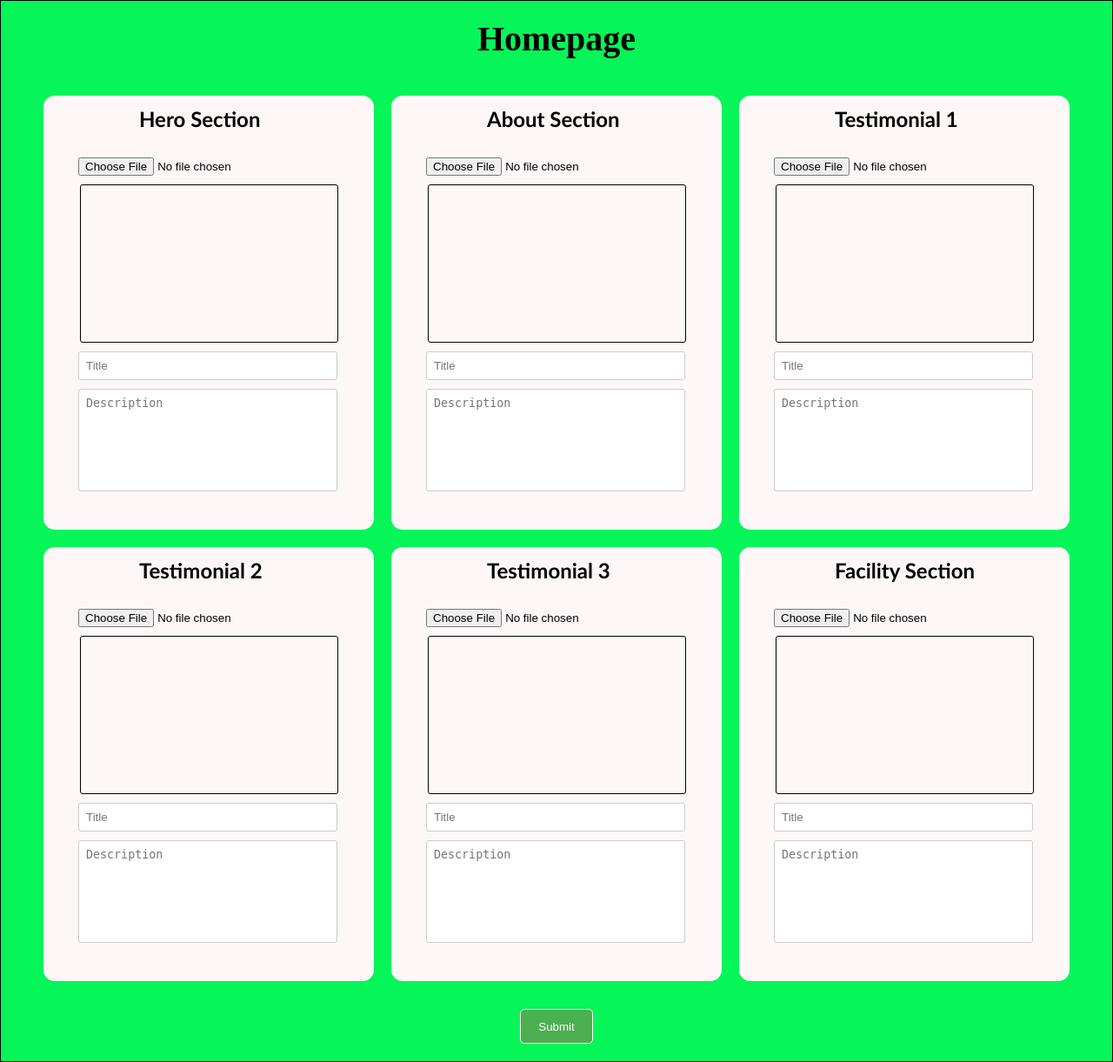
After one commit to coder-Rit/Society-Management-Website, a PHP site: the page made by Admin Panel/admin_home.html in a window 1280 px wide. The commit adds this page. Shown: the whole page at 87% size. Run offline with PHP 8.4, Linux system fonts and the light colour scheme.

Commit message:
changes in admin home backpage

```diff
--- a/Admin Panel/home.css
+++ b/Admin Panel/admin_home.css
@@ -1,56 +1,80 @@
+*{
+    margin: 0;
+    padding: 0;
+}
+h1{
+    margin: 20px 0px;
+    text-align: center;
+    font-size: 40px;
+}
+main{
+    background-color: #06f559;
+    border: 1px solid black;
+    min-height: 120svh;
+}
 .container {
-    background-color: #06f559;
     padding: 22px;
+    display: flex;
+    justify-content: center;
+    gap: 20px;
+    flex-wrap: wrap;
 }
-
 .box {
-    margin: 20px;
-    padding: 59px;
+    /* margin: 20px; */
+    padding: 40px;
     /* border: 2px solid #0a0909; */
     background-color: #fdf7f7;
     border-radius: 5px;
     width: 300px;
-    height: 400px;
+    min-height: 400px;
     display: inline-block;
     border-radius: 13px;
 }
-
-
-
 input[type="file"] {
-    margin-bottom: 10px;
+    margin: 30px 0px 10px 0px;
 }
-
-input[type="text"],
-textarea {
+input[type="text"]{
     width: calc(100% - 20px);
     padding: 8px;
-    margin-bottom: 10px;
+    margin: 40px 0px 10px 0px;
     border: 1px solid #ccc;
     border-radius: 3px;
 }
 
 textarea {
+    width: calc(100% - 20px);
+    padding: 8px;
+    border: 1px solid #ccc;
+    border-radius: 3px;
     height: 100px;
     resize: none;
 }
 
 .preview {
     width: 295px;
-    height: 200px;
+    height: 180px;
     margin-bottom: 10px;
-    border: 1px solid #ccc;
+    border: 1px solid black;
     border-radius: 3px;
     margin-bottom: -30px;
+    background-position: center;
+    background-size: contain;
+    background-repeat: no-repeat;
 }
-
+.button{
+    /* border: 1px solid black; */
+    display: flex;
+    justify-content: center;
+    min-height: 50px;
+    padding: 10px
+}
 #submitBtn {
-    display: block;
-    margin: auto;
+    height: 40px;
     padding: 10px 20px;
     background-color: #4CAF50;
     color: white;
     border: none;
+    border:1px solid white;
     border-radius: 5px;
     cursor: pointer;
     transition: background-color 0.3s;
@@ -59,18 +83,13 @@ textarea {
 #submitBtn:hover {
     background-color: #45a049;
 }
-
-
 .preview {
     display: block;
     margin-left: auto;
     margin-right: auto;
 }
-
-
-.titlee{
+.title{
     font-family: 'Trebuchet MS', 'Lucida Sans Unicode', 'Lucida Grande', 'Lucida Sans', Arial, sans-serif;
     margin-left: 70px;
     margin-top: -28px;
-
 }
--- /dev/null
+++ b/Admin Panel/admin_home.html
@@ -0,0 +1,66 @@
+<!DOCTYPE html>
+<html lang="en">
+
+<head>
+    <meta charset="UTF-8">
+    <meta name="viewport" content="width=device-width, initial-scale=1.0">
+    <title>Document</title>
+    <link rel="stylesheet" href="admin_home.css">
+</head>
+
+<body>
+    <main>
+        <h1>Homepage</h1>
+        <div class="container">
+            <div class="box">
+                <h2 class="title">Hero Section</h2>
+                <input type="file" id="file1" accept="image/png, image/jpg, image/jpeg">
+                <div class="preview" id="preview1"></div>
+                <input type="text" placeholder="Title" id="title1">
+                <textarea placeholder="Description" id="description1"></textarea>
+            </div>
+            <div class="box">
+                <h2 class="title">About Section</h2>
+                <input type="file" id="file2" accept="image/png, image/jpg, image/jpeg">
+                <div class="preview" id="preview2"></div>
+                <input type="text" placeholder="Title" id="title2">
+                <textarea placeholder="Description" id="description2"></textarea>
+            </div>
+            <div class="box">
+                <h2 class="title">Testimonial 1</h2>
+                <input type="file" id="file3" accept="image/png, image/jpg, image/jpeg">
+                <div class="preview" id="preview3"></div>
+                <input type="text" placeholder="Title" id="title3">
+                <textarea placeholder="Description" id="description3"></textarea>
+            </div>
+            <div class="box">
+                <h2 class="title">Testimonial 2</h2>
+                <input type="file" id="file4" accept="image/png, image/jpg, image/jpeg">
+                <div class="preview" id="preview4"></div>
+                <input type="text" placeholder="Title" id="title4">
+                <textarea placeholder="Description" id="description4"></textarea>
+            </div>
+            <div class="box">
+                <h2 class="title">Testimonial 3</h2>
+                <input type="file" id="file5" accept="image/png, image/jpg, image/jpeg">
+                <div class="preview" id="preview5"></div>
+                <input type="text" placeholder="Title" id="title5">
+                <textarea placeholder="Description" id="description5"></textarea>
+            </div>
+            <div class="box">
+                <h2 class="title">Facility Section</h2>
+                <input type="file" id="file6" accept="image/png, image/jpg, image/jpeg">
+                <div class="preview" id="preview6"></div>
+                <input type="text" placeholder="Title" id="title6">
+                <textarea placeholder="Description" id="description6"></textarea>
+            </div>
+        </div>
+        <div class="button">
+            <button id="submitBtn">Submit</button>
+        </div>
+    </main>
+
+    <script src="admin_home.js"></script>
+</body>
+
+</html>
--- a/login.html
+++ b/login.html
@@ -74,7 +74,7 @@
                         <option value="Committee Member">Committee Member</option>
                         <option value="Society Manager">Society Manager</option>
                     </select>
-                    <button id="sign" onclick="signUp()"  >Sign Up</button>
+                    <button id="sign" type="button" onclick="signUp()"  >Sign Up</button>
                 </form>
             </div>
             <div class="form-container sign-in-container">
```
Also changed, not shown: Admin Panel/admin_home.js (added, +65 -0 lines), Admin Panel/dashboard.html (+6 -1 lines), Admin Panel/home.html (deleted, +0 -41 lines), login.js (+5 -2 lines), Admin Panel/home.js (deleted).
